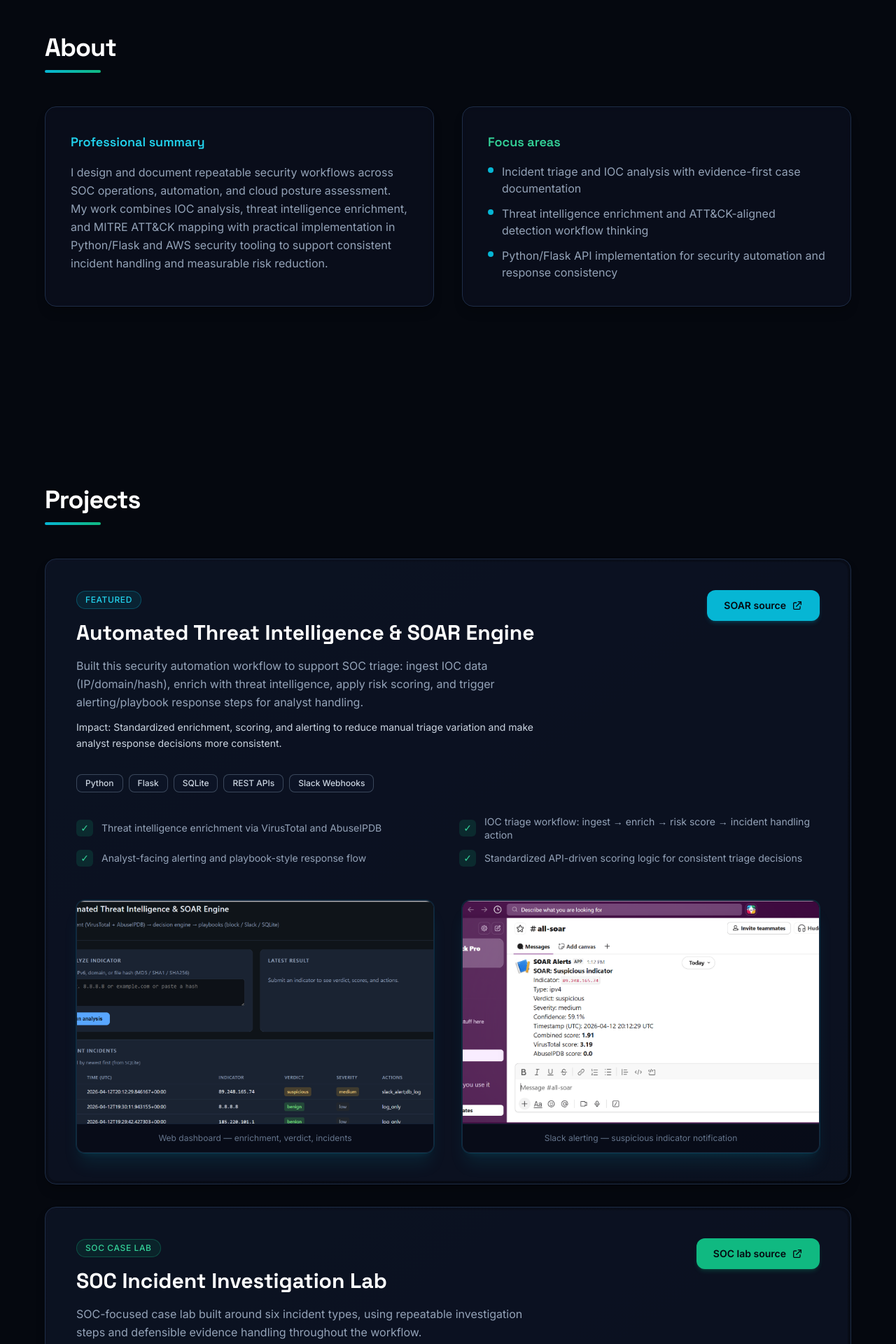
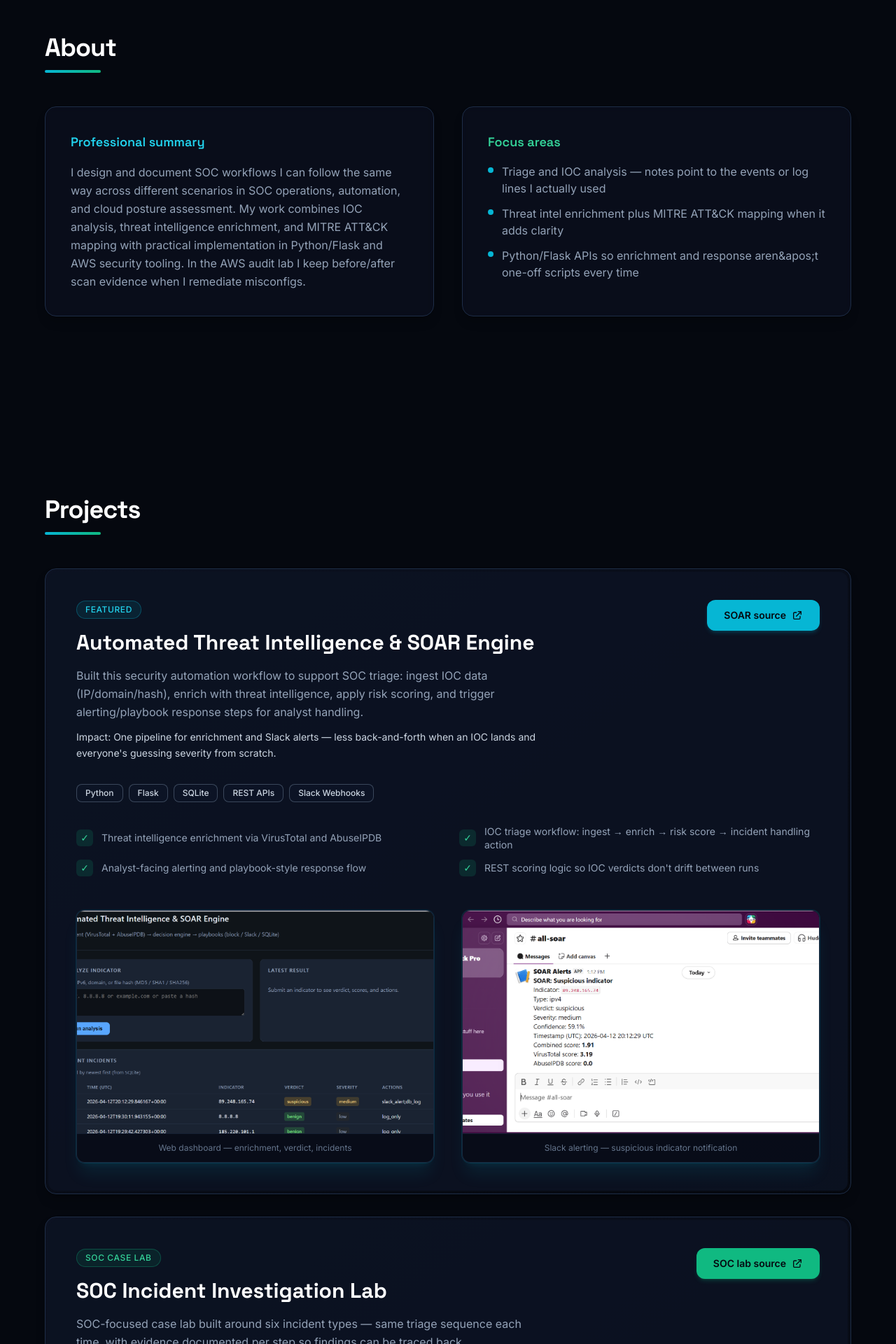
Before and after one commit to Thanmayeemm/cybersecurity-portfolio, a Next.js app in the folder cyber-portfolio/: page / in a window 1280 px wide. Shown: the part 880-2800 px from the top of the page at 70% size. Built offline with nearby package versions, Linux system fonts and the light colour scheme.

Commit message:
fix: remove AI phrasing from copy

```diff
--- a/cyber-portfolio/components/About.tsx
+++ b/cyber-portfolio/components/About.tsx
@@ -5,9 +5,9 @@ import { siteConfig } from "@/lib/site-config";
 import { sectionFadeUp } from "@/lib/motion-presets";
 
 const highlights = [
-  "Incident triage and IOC analysis with evidence-first case documentation",
-  "Threat intelligence enrichment and ATT&CK-aligned detection workflow thinking",
-  "Python/Flask API implementation for security automation and response consistency",
+  "Triage and IOC analysis — notes point to the events or log lines I actually used",
+  "Threat intel enrichment plus MITRE ATT&CK mapping when it adds clarity",
+  "Python/Flask APIs so enrichment and response aren&apos;t one-off scripts every time",
 ];
 
 export function About() {
--- a/cyber-portfolio/components/Projects.tsx
+++ b/cyber-portfolio/components/Projects.tsx
@@ -13,7 +13,7 @@ const features = [
   "Threat intelligence enrichment via VirusTotal and AbuseIPDB",
   "IOC triage workflow: ingest → enrich → risk score → incident handling action",
   "Analyst-facing alerting and playbook-style response flow",
-  "Standardized API-driven scoring logic for consistent triage decisions",
+  "REST scoring logic so IOC verdicts don't drift between runs",
 ];
 
 const stack = ["Python", "Flask", "SQLite", "REST APIs", "Slack Webhooks"];
@@ -146,9 +146,9 @@ export function Projects() {
                   for analyst handling.
                 </p>
                 <p className="mt-3 max-w-2xl text-sm leading-relaxed text-slate-300">
-                  Impact: Standardized enrichment, scoring, and alerting to
-                  reduce manual triage variation and make analyst response
-                  decisions more consistent.
+                  Impact: One pipeline for enrichment and Slack alerts — less
+                  back-and-forth when an IOC lands and everyone&apos;s guessing
+                  severity from scratch.
                 </p>
               </div>
               <div className="flex shrink-0 flex-col gap-3 sm:flex-row md:flex-col lg:flex-row lg:items-start">
@@ -235,14 +235,12 @@ export function Projects() {
                   SOC Incident Investigation Lab
                 </h3>
                 <p className="mt-4 max-w-2xl leading-relaxed text-slate-400">
-                  SOC-focused case lab built around six incident types, using
-                  repeatable investigation steps and defensible evidence
-                  handling throughout the workflow.
+                  SOC-focused case lab built around six incident types — same
+                  triage sequence each time, with evidence documented per step so
+                  findings can be traced back.
                 </p>
                 <p className="mt-3 max-w-2xl text-sm leading-relaxed text-slate-300">
-                  Impact: Demonstrates repeatable, evidence-based SOC case
-                  handling that supports faster and more consistent incident
-                  decisions.
+                  Impact: I run the same triage steps across every case — decisions backed by log evidence and documented findings.
                 </p>
               </div>
               <div className="flex shrink-0 flex-col gap-3 sm:flex-row md:flex-col lg:flex-row lg:items-start">
@@ -299,9 +297,9 @@ export function Projects() {
                   Snapshot
                 </h4>
                 <p className="mt-5 text-sm leading-relaxed text-slate-400">
-                  Operational evidence from real case work: command-line triage
-                  output and suspicious access analysis tied to incident
-                  response decisions.
+                  Screenshots are straight from CLI triage — failed-login patterns
+                  and access checks I leaned on when I decided what to escalate or
+                  close.
                 </p>
               </div>
             </div>
@@ -344,9 +342,9 @@ export function Projects() {
                   context, remediate, and re-scan for verification evidence.
                 </p>
                 <p className="mt-3 max-w-2xl text-sm leading-relaxed text-slate-300">
-                  Impact: Demonstrates end-to-end cloud security auditing literacy —
-                  from CSPM evidence collection through analyst-grade reporting and
-                  controlled remediation.
+                  Impact: Shows the full audit loop — scan with Prowler, document
+                  findings with severity and attacker context, remediate,
+                  re-scan to verify.
                 </p>
               </div>
               <div className="flex shrink-0 flex-col gap-3 sm:flex-row md:flex-col lg:flex-row lg:items-start">
--- a/cyber-portfolio/components/Skills.tsx
+++ b/cyber-portfolio/components/Skills.tsx
@@ -47,7 +47,11 @@ const skillGroups = [
   },
   {
     title: "Systems & Data",
-    items: ["Linux CLI workflows", "SQLite", "Structured evidence handling and incident reporting"],
+    items: [
+      "Shell log triage (grep, awk, jq)",
+      "SQLite",
+      "Linux CLI triage, log analysis, and documented incident notes",
+    ],
     icon: "💾",
   },
   {
--- a/cyber-portfolio/lib/motion-presets.ts
+++ b/cyber-portfolio/lib/motion-presets.ts
@@ -1,4 +1,4 @@
-/** Shared Framer Motion settings — subtle, consistent section reveals. */
+/** Shared Framer Motion settings — subtle section reveal defaults. */
 export const easeSection = [0.22, 1, 0.36, 1] as const;
 
 export const sectionViewport = { once: true, amount: 0.2 } as const;
--- a/cyber-portfolio/lib/site-config.ts
+++ b/cyber-portfolio/lib/site-config.ts
@@ -17,6 +17,6 @@ export const siteConfig = {
   awsSecurityAuditUrl:
     "https://github.com/Thanmayeemm/cybersecurity-portfolio/tree/main/aws-security-audit",
   intro:
-    "Security professional with hands-on experience in SOC triage, threat detection, and cloud security assessments. I build practical workflows that help teams identify, analyze, and respond to security events with consistent, evidence-based decision making.\n\nMy portfolio includes SOC investigation labs, a Python/Flask SOAR automation project, and an AWS CIS-aligned cloud security audit using Prowler. Together, these projects reflect how I combine detection logic, threat intelligence, and remediation-focused execution across modern environments.",
-  about: `I design and document repeatable security workflows across SOC operations, automation, and cloud posture assessment. My work combines IOC analysis, threat intelligence enrichment, and MITRE ATT&CK mapping with practical implementation in Python/Flask and AWS security tooling to support consistent incident handling and measurable risk reduction.`,
+    "Security professional with hands-on experience in SOC triage, threat detection, and cloud security assessments. I build SOC workflows and automation tools that make triage and response steps repeatable and traceable.\n\nMy portfolio includes SOC investigation labs, a Python/Flask SOAR automation project, and an AWS CIS-aligned cloud security audit using Prowler. Together they show how I work across detection, threat intel, and cloud remediation — in AWS and Linux lab environments.",
+  about: `I design and document SOC workflows I can follow the same way across different scenarios in SOC operations, automation, and cloud posture assessment. My work combines IOC analysis, threat intelligence enrichment, and MITRE ATT&CK mapping with practical implementation in Python/Flask and AWS security tooling. In the AWS audit lab I keep before/after scan evidence when I remediate misconfigs.`,
 };
```
